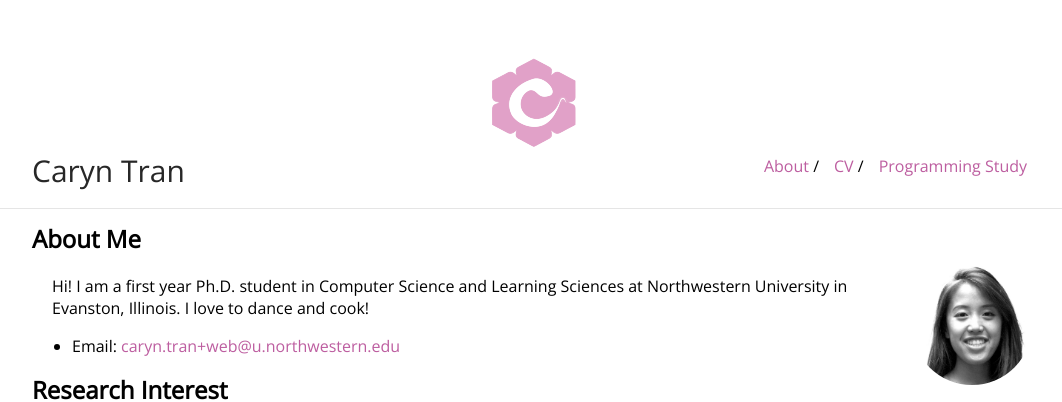
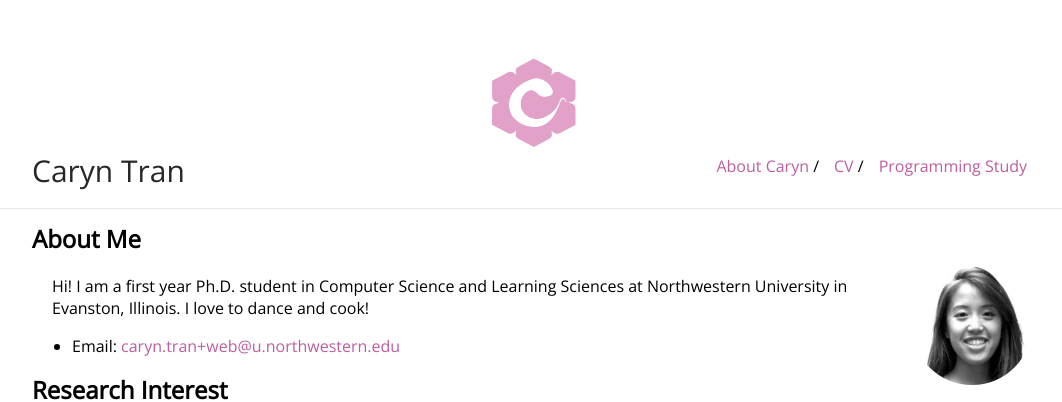
Before and after one commit to carynbear/carynbear.github.io, a Jekyll site: the page built from index.md, in a window 1280 px wide. Shown: the top 402 px of the page, without its empty margins (108-1170 px from the left). Built offline with Jekyll 4.4.1, drawn with Linux system fonts in a browser that asks for light colours; our own code applies the rules of GitHub Pages for plain Markdown files.

Commit message:
Update _config.yml

```diff
--- a/_config.yml
+++ b/_config.yml
@@ -20,7 +20,7 @@ sass:
     sass_dir: _sass
 
 nav:
- - name: "About"
+ - name: "About Caryn"
    link: "/"
  - name: "CV"
    link: "CV.pdf"
```
